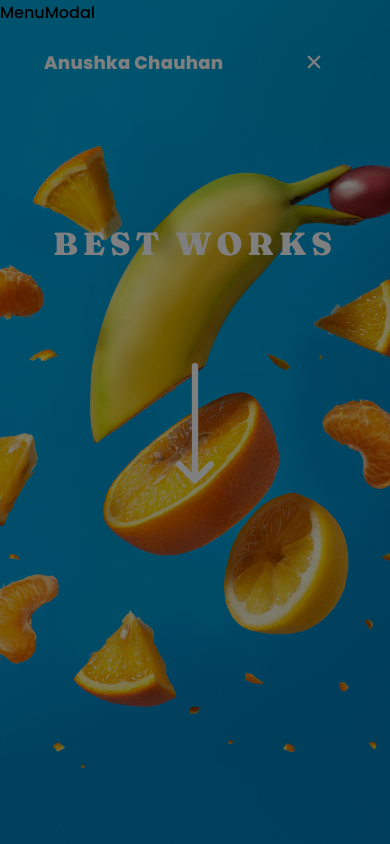
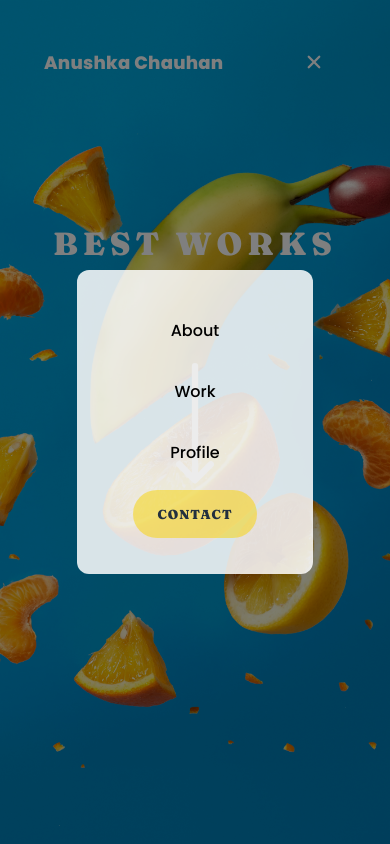
Before and after one commit to anushkachauhxn/anushkachauhan-portfolio, a React (Vite) app: page /work in a window 390 px wide. Both pictures are taken after a click on the button 314 px from the left and 62 px from the top of the page. Shown: the top 844 px of the page. Built offline with nearby package versions, Linux system fonts and the light colour scheme.

Commit message:
Mobile navbar - set up modal

```diff
--- a/src/components/HeroComponent.jsx
+++ b/src/components/HeroComponent.jsx
@@ -3,7 +3,6 @@ import { Link } from "react-router-dom";
 import { Button, Modal } from "@mui/material";
 import "./HeroComponent.scss";
 import downArrowIcon from "../assets/arrow-down.svg";
-import MenuModal from "./MenuModal";
 
 function HeroComponent({ page, image, title }) {
   const [openModal, setOpenModal] = useState(false);
@@ -55,7 +54,26 @@ function HeroComponent({ page, image, title }) {
               open={openModal}
               onClose={() => setOpenModal(false)}
             >
-              <MenuModal />
+              <ul className="navbar">
+                <li className={page === "about" ? "active" : undefined}>
+                  <Link to={"/about"}>About</Link>
+                </li>
+                <li className={page === "work" ? "active" : undefined}>
+                  <Link to={"/work"}>Work</Link>
+                </li>
+                <li className={page === "profile" ? "active" : undefined}>
+                  <Link to={"/profile"}>Profile</Link>
+                </li>
+                <li className="contact-btn">
+                  <a
+                    className="cta"
+                    href="https://www.linkedin.com/in/anushka-chauhan/"
+                    target="_blank"
+                  >
+                    Contact
+                  </a>
+                </li>
+              </ul>
             </Modal>
           </div>
         </nav>
--- a/src/components/HeroComponent.scss
+++ b/src/components/HeroComponent.scss
@@ -42,6 +42,13 @@
           text-decoration-thickness: 2px;
         }
       }
+
+      .mobile-navbar {
+        .menu-btn ion-icon {
+          color: white;
+          font-size: 24px;
+        }
+      }
     }
 
     /* Down Arrow */
@@ -67,6 +74,21 @@
   color: #fff !important;
 }
 
+/* Menu Modal */
+.menu-modal {
+  @include flex-row-sb();
+  .navbar {
+    padding: 48px 56px;
+    @include flex-col();
+    row-gap: 36px;
+    background: hsla(0, 0%, 100%, 0.85);
+    border-radius: 12px;
+    .contact-btn a {
+      background: hsla(51, 100%, 49%, 0.5);
+    }
+  }
+}
+
 /* MEDIA QUERIES */
 .mobile-navbar {
   display: none;
@@ -76,13 +98,8 @@
   .navbar {
     display: none;
   }
-  .mobile-navbar {
-    display: block;
-    .menu-btn {
-      ion-icon {
-        color: white;
-        font-size: 24px;
-      }
-    }
+  .mobile-navbar,
+  .menu-modal .navbar {
+    display: flex;
   }
 }
--- a/src/components/MenuModal.jsx
+++ /dev/null
@@ -1,8 +0,0 @@
-import React from "react";
-import { Modal } from "@mui/material";
-
-function MenuModal() {
-  return <div className="modal-container">MenuModal</div>;
-}
-
-export default MenuModal;
--- a/src/components/RowComponent.scss
+++ b/src/components/RowComponent.scss
@@ -92,7 +92,7 @@
   }
 }
 
-@media screen and (max-width: 540px) {
+@media screen and (max-width: 600px) {
   .row-container {
     height: unset;
     flex-direction: column;
--- a/src/index.scss
+++ b/src/index.scss
@@ -120,7 +120,7 @@ img {
   }
 }
 
-@media screen and (max-width: 540px) {
+@media screen and (max-width: 750px) {
   .title {
     font-size: 32px;
     letter-spacing: 5px;
```
Also changed, not shown: src/components/MenuModal.scss (deleted).
